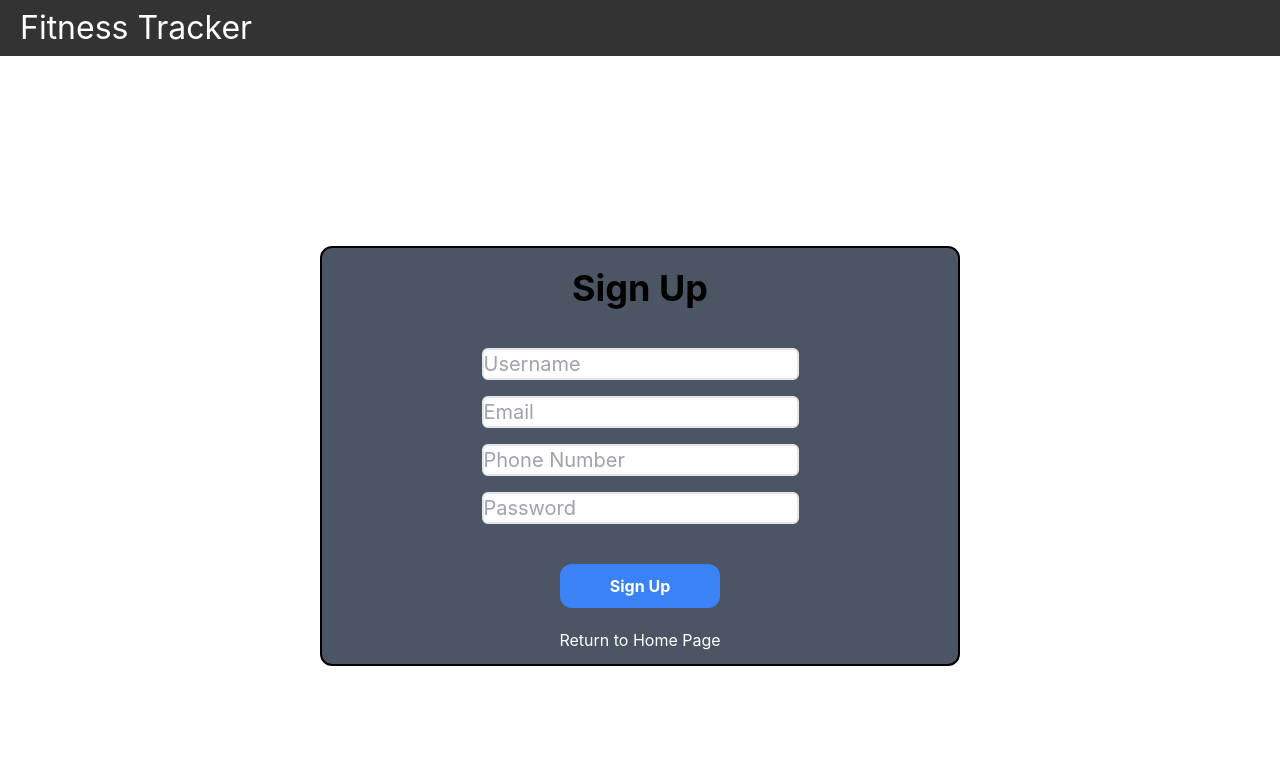
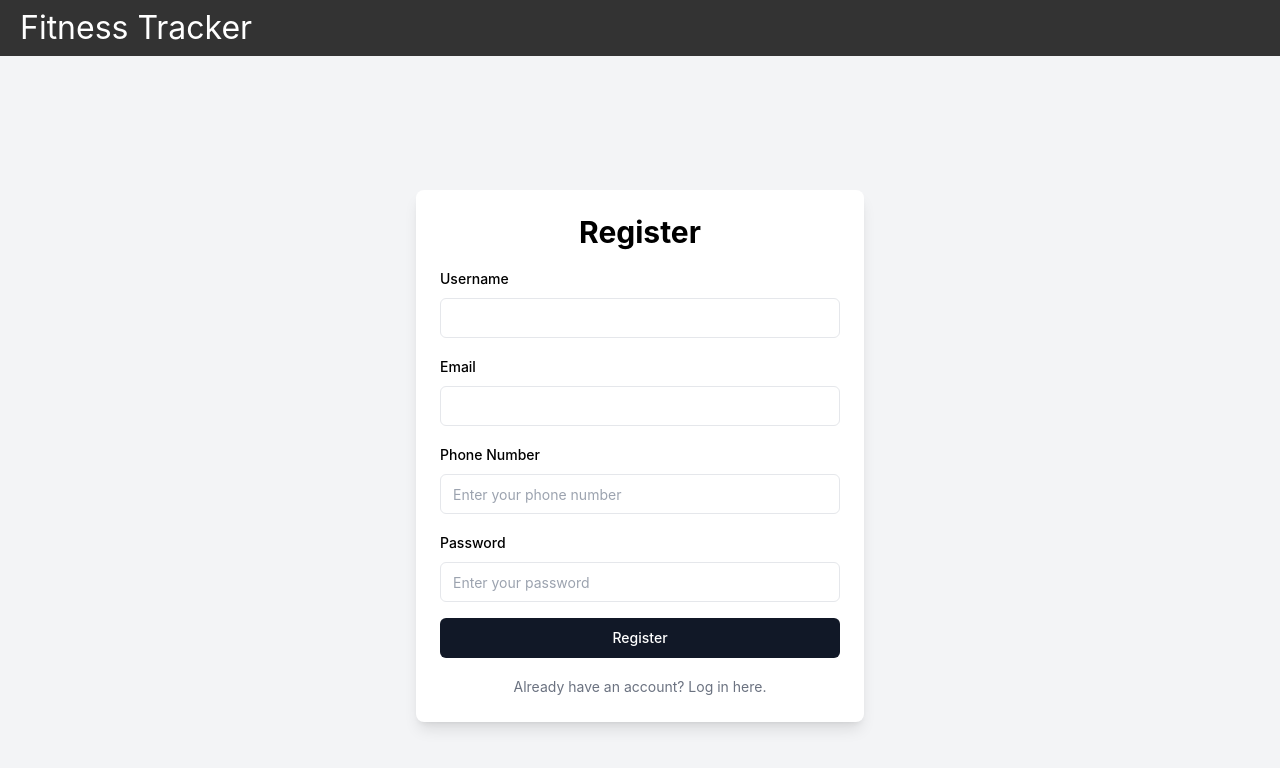
Before and after one commit to Safi0919/Fitness_Tracker, a React (Create React App) app in the folder client/: page /register in a window 1280 px wide. Shown: the top 768 px of the page. Built offline with nearby package versions, Linux system fonts and the light colour scheme; the HTML template or start-up script is replaced by a standard one.

Commit message:
Update Register page

```diff
--- a/client/src/pages/Register.jsx
+++ b/client/src/pages/Register.jsx
@@ -67,17 +67,100 @@ const Register = () => {
       };
 
   return (
-    <div className="flex items-center justify-center h-screen">
-        <div className="flex flex-col justify-center items-center w-1/2 border-2 rounded-xl border-black bg-gray-600">
-        <h2 className="text-center text-4xl font-bold mt-5 mb-10">Sign Up</h2>
-          <input type="text" onKeyPress={handleKeyPress} placeholder='Username' value={user.username} onChange={handleChange} name="username" className='mb-4 border-2 rounded-md text-xl'/>
-          <input type="text" onKeyPress={handleKeyPress} placeholder='Email' value={user.email} onChange={handleChange} name="email" className='mb-4 border-2 rounded-md text-xl'/>
-          <input type="text" onKeyPress={handleKeyPress} placeholder='Phone Number' value={user.phoneNum} onChange={handleChange} name="phoneNum" className='mb-4 border-2 rounded-md text-xl'/>
-          <input type="password" onKeyPress={handleKeyPress} placeholder='Password' value={user.password} onChange={handleChange} name="password" className='border-2 rounded-md text-xl'/>
-          {successMessage && <p className={successMessage === 'Registration successful!' ? 'text-white' : 'text-red-600'}>{successMessage}</p>}
-          <button onClick={handleClick} className="bg-blue-500 hover:bg-blue-700 text-white font-bold py-2 px-4 rounded-xl border-2 border-blue-500 hover:border-blue-700 w-40 mb-5 mt-10">Sign Up</button>
-          <Link to="/" className='text-white mb-3'>Return to Home Page</Link>
+    // <div className="flex items-center justify-center h-screen">
+    //     <div className="flex flex-col justify-center items-center w-1/2 border-2 rounded-xl border-black bg-gray-600">
+    //     <h2 className="text-center text-4xl font-bold mt-5 mb-10">Sign Up</h2>
+    //       <input type="text" onKeyPress={handleKeyPress} placeholder='Username' value={user.username} onChange={handleChange} name="username" className='mb-4 border-2 rounded-md text-xl'/>
+    //       <input type="text" onKeyPress={handleKeyPress} placeholder='Email' value={user.email} onChange={handleChange} name="email" className='mb-4 border-2 rounded-md text-xl'/>
+    //       <input type="text" onKeyPress={handleKeyPress} placeholder='Phone Number' value={user.phoneNum} onChange={handleChange} name="phoneNum" className='mb-4 border-2 rounded-md text-xl'/>
+    //       <input type="password" onKeyPress={handleKeyPress} placeholder='Password' value={user.password} onChange={handleChange} name="password" className='border-2 rounded-md text-xl'/>
+    //       {successMessage && <p className={successMessage === 'Registration successful!' ? 'text-white' : 'text-red-600'}>{successMessage}</p>}
+    //       <button onClick={handleClick} className="bg-blue-500 hover:bg-blue-700 text-white font-bold py-2 px-4 rounded-xl border-2 border-blue-500 hover:border-blue-700 w-40 mb-5 mt-10">Sign Up</button>
+    //       <Link to="/" className='text-white mb-3'>Return to Home Page</Link>
+    //     </div>
+    // </div>
+
+
+    <div class="flex h-screen w-full items-center justify-center bg-gray-100 px-4">
+      <div class="w-full max-w-md rounded-lg bg-white p-6 shadow-lg">
+        <div class="space-y-4">
+          <div class="space-y-2 text-center">
+            <h1 class="text-3xl font-bold">Register</h1>
+          </div>
+          <form class="space-y-4">
+            <div class="space-y-2">
+              <label
+                class="text-sm font-medium leading-none peer-disabled:cursor-not-allowed peer-disabled:opacity-70"
+              >
+                Username
+              </label>
+              <input
+                class="flex h-10 w-full rounded-md border border-input bg-background px-3 py-2 text-sm ring-offset-background file:border-0 file:bg-transparent file:text-sm file:font-medium placeholder:text-muted-foreground focus-visible:outline-none focus-visible:ring-2 focus-visible:ring-ring focus-visible:ring-offset-2 disabled:cursor-not-allowed disabled:opacity-50"
+                name="username"
+                type="text"
+                onKeyPress={handleKeyPress}
+                onChange={handleChange}
+              />
+            </div>
+            <div class="space-y-2">
+              <label
+                class="text-sm font-medium leading-none peer-disabled:cursor-not-allowed peer-disabled:opacity-70"
+              >
+                Email
+              </label>
+              <input
+                class="flex h-10 w-full rounded-md border border-input bg-background px-3 py-2 text-sm ring-offset-background file:border-0 file:bg-transparent file:text-sm file:font-medium placeholder:text-muted-foreground focus-visible:outline-none focus-visible:ring-2 focus-visible:ring-ring focus-visible:ring-offset-2 disabled:cursor-not-allowed disabled:opacity-50"
+                name="email"
+                type="text"
+                onKeyPress={handleKeyPress}
+                onChange={handleChange}
+              />
+            </div>
+            <div class="space-y-2">
+              <label
+                class="text-sm font-medium leading-none peer-disabled:cursor-not-allowed peer-disabled:opacity-70"
+              >
+                Phone Number
+              </label>
+              <input
+                class="flex h-10 w-full rounded-md border border-input bg-background px-3 py-2 text-sm ring-offset-background file:border-0 file:bg-transparent file:text-sm file:font-medium placeholder:text-muted-foreground focus-visible:outline-none focus-visible:ring-2 focus-visible:ring-ring focus-visible:ring-offset-2 disabled:cursor-not-allowed disabled:opacity-50"
+                name="phoneNum"
+                placeholder="Enter your phone number"
+                type="text"
+                onKeyPress={handleKeyPress}
+                onChange={handleChange}
+              />
+            </div>
+            <div class="space-y-2">
+              <label
+                class="text-sm font-medium leading-none peer-disabled:cursor-not-allowed peer-disabled:opacity-70"
+              >
+                Password
+              </label>
+              <input
+                class="flex h-10 w-full rounded-md border border-input bg-background px-3 py-2 text-sm ring-offset-background file:border-0 file:bg-transparent file:text-sm file:font-medium placeholder:text-muted-foreground focus-visible:outline-none focus-visible:ring-2 focus-visible:ring-ring focus-visible:ring-offset-2 disabled:cursor-not-allowed disabled:opacity-50"
+                name="password"
+                placeholder="Enter your password"
+                type="password"
+                onKeyPress={handleKeyPress}
+                onChange={handleChange}
+              />
+            </div>
+            {successMessage && <p className={successMessage === 'Registration successful!' ? 'text-green-700' : 'text-red-600'}>{successMessage}</p>}
+            <button
+              class="text-white bg-gray-900 hover:bg-gray-800 hover:text-gray-100 inline-flex items-center justify-center whitespace-nowrap rounded-md text-sm font-medium ring-offset-background transition-colors focus-visible:outline-none focus-visible:ring-2 focus-visible:ring-ring focus-visible:ring-offset-2 disabled:pointer-events-none disabled:opacity-50 bg-primary text-primary-foreground hover:bg-primary/90 h-10 px-4 py-2 w-full"
+              onClick={handleClick}
+            >
+              Register
+            </button>
+          </form>
+          <div class="text-center">
+            <Link class="text-sm text-gray-500 hover:text-gray-700" to="/Login">
+              Already have an account? Log in here.
+            </Link>
+          </div>
         </div>
+      </div>
     </div>
   )
 }
```
